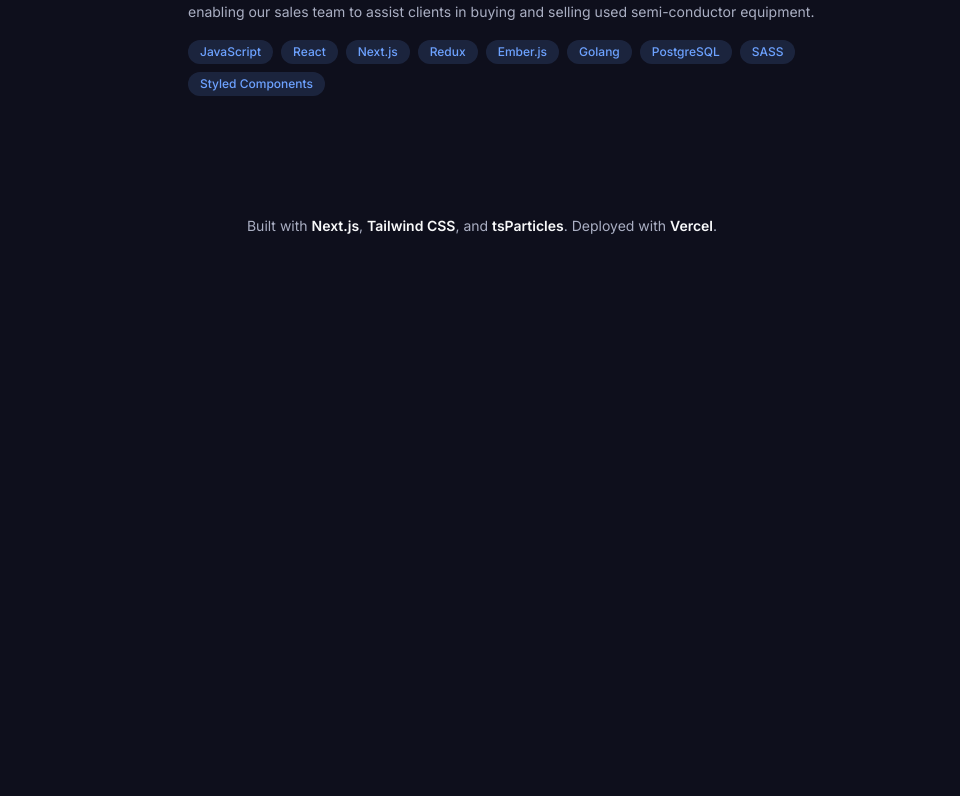
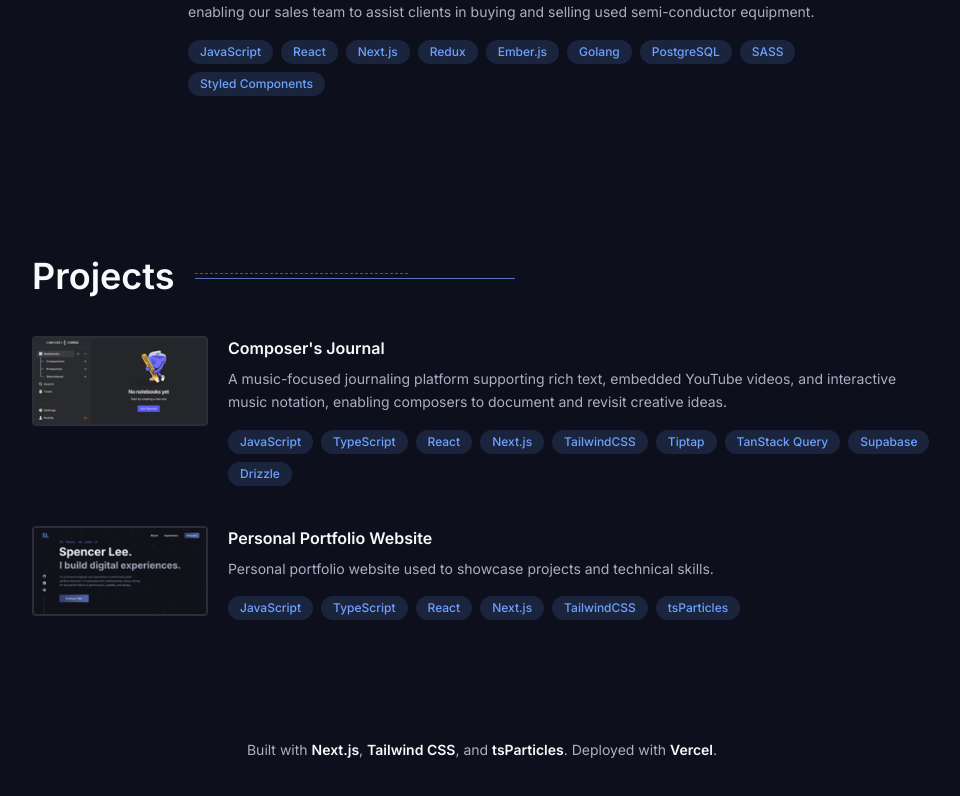
Before and after one commit to Spencer-J-Lee/portfolio-website-v1, a Next.js app: page / in a window 1280 px wide. Shown: the part 1814-2610 px from the top of the page, without its empty margins (158-1118 px from the left). Before the commit the page ends 2130 px from the top, so only its background shows below. Built offline with nearby package versions, Linux system fonts and the light colour scheme.

Commit message:
Add projects

```diff
--- a/src/components/common/infoCard/CardWrapper.tsx
+++ b/src/components/common/infoCard/CardWrapper.tsx
@@ -1,12 +1,21 @@
+import clsx from "clsx";
 import { ReactNode } from "react";
 
 interface CardWrapperProps {
   children: ReactNode;
+  variant: "experience" | "project";
 }
 
-export const CardWrapper = ({ children }: CardWrapperProps) => {
+export const CardWrapper = ({ children, variant }: CardWrapperProps) => {
   return (
-    <div className="group relative flex flex-col gap-2 lg:grid lg:grid-cols-[1fr_6fr] lg:gap-8">
+    <div
+      className={clsx(
+        "group relative flex flex-col gap-2 lg:grid",
+        variant === "experience"
+          ? "lg:grid-cols-[1fr_6fr] lg:gap-8"
+          : "lg:grid-cols-[1fr_4fr] lg:gap-5",
+      )}
+    >
       <div className="group-hover:bg-background-hover absolute -inset-4 hidden rounded transition-colors lg:block" />
       {children}
     </div>
--- a/src/components/experienceSection/ExperienceCard.tsx
+++ b/src/components/experienceSection/ExperienceCard.tsx
@@ -12,7 +12,7 @@ export const ExperienceCard = ({ data }: ExperienceCardProps) => {
   const { dateStr, role, company, ...otherData } = data;
 
   return (
-    <CardWrapper>
+    <CardWrapper variant="experience">
       <div className="text-muted/70 z-10 mt-0.5 text-xs font-medium tracking-wider lg:text-right lg:text-sm">
         {dateStr}
       </div>
--- a/src/components/experienceSection/constants.ts
+++ b/src/components/experienceSection/constants.ts
@@ -18,6 +18,11 @@ export const SKILLS = {
   METABASE: "Metabase",
   SASS: "SASS",
   STYLED_COMPONENTS: "Styled Components",
+  TS_PARTICLES: "tsParticles",
+  SUPABASE: "Supabase",
+  DRIZZLE: "Drizzle",
+  TIPTAP: "Tiptap",
+  TANSTACK_QUERY: "TanStack Query",
 } as const;
 export type Skill = (typeof SKILLS)[keyof typeof SKILLS];
 
--- a/src/components/navbar/Navbar.tsx
+++ b/src/components/navbar/Navbar.tsx
@@ -8,6 +8,7 @@ import Link from "next/link";
 import { SECTIONS } from "@/constants/sections";
 import { AnchorButton } from "../common/buttons/AnchorButton";
 import { Fade } from "../common/fades/Fade";
+import { ASSET_PATHS } from "@/constants/assetPaths";
 
 export const Navbar = () => {
   const [show, setShow] = useState(true);
@@ -51,7 +52,7 @@ export const Navbar = () => {
         <Fade direction="down" index={1}>
           <Link href={SECTIONS.HOME} className="block lg:p-2">
             <Image
-              src="/assets/logo.png"
+              src={ASSET_PATHS.LOGO}
               alt="Logo of initials SL"
               style={{ objectFit: "contain" }}
               width={40}
--- a/src/components/projectsSection/ProjectCard.tsx
+++ b/src/components/projectsSection/ProjectCard.tsx
@@ -11,14 +11,15 @@ export const ProjectCard = ({ data }: ProjectCardProps) => {
   const { image, ...otherData } = data;
 
   return (
-    <CardWrapper>
+    <CardWrapper variant="project">
       <div className="z-10">
         <Image
           src={image.src}
           alt={image.alt}
           style={{ objectFit: "cover" }}
-          width={124}
+          width={200}
           height={100}
+          className="border-border rounded-sm border-2"
         />
       </div>
 
--- a/src/components/projectsSection/data.ts
+++ b/src/components/projectsSection/data.ts
@@ -1,80 +1,45 @@
+import { ASSET_PATHS } from "@/constants/assetPaths";
 import { ProjectData } from "./types";
+import { SKILLS } from "../experienceSection/constants";
 
-// TODO add actual project data
 export const projectData: ProjectData[] = [
-  // {
-  //   image: {
-  //     src: "https://64.media.tumblr.com/0f22b614996a4aff11f1c7fe27b3b012/tumblr_p16xxhirQI1v2pqjvo1_1280.jpg",
-  //     alt: "alt",
-  //   },
-  //   link: "",
-  //   title: "Project Name 1",
-  //   description:
-  //     "Lorem ipsum dolor sit, amet consectetur adipisicing elit. Rerum delectus quas commodi iusto incidunt eius? Quibusdam ipsam mollitia harum illo.",
-  //   skills: [
-  //     "JavaScript",
-  //     "TypeScript",
-  //     "React",
-  //     "Next.js",
-  //     "Redux",
-  //     "Golang",
-  //     "PostgreSQL",
-  //     "Jest",
-  //     "React Testing Library",
-  //     "TailwindCSS",
-  //     "Material-UI",
-  //     "Storybook",
-  //     "Looker",
-  //   ],
-  // },
-  // {
-  //   image: {
-  //     src: "https://64.media.tumblr.com/0f22b614996a4aff11f1c7fe27b3b012/tumblr_p16xxhirQI1v2pqjvo1_1280.jpg",
-  //     alt: "alt",
-  //   },
-  //   link: "",
-  //   title: "Project Name 2",
-  //   description:
-  //     "Lorem ipsum dolor sit, amet consectetur adipisicing elit. Rerum delectus quas commodi iusto incidunt eius? Quibusdam ipsam mollitia harum illo.",
-  //   skills: [
-  //     "JavaScript",
-  //     "TypeScript",
-  //     "React",
-  //     "Next.js",
-  //     "Redux",
-  //     "Golang",
-  //     "PostgreSQL",
-  //     "Jest",
-  //     "React Testing Library",
-  //     "TailwindCSS",
-  //     "Material-UI",
-  //     "Storybook",
-  //     "Looker",
-  //   ],
-  // },
-  // {
-  //   image: {
-  //     src: "https://64.media.tumblr.com/0f22b614996a4aff11f1c7fe27b3b012/tumblr_p16xxhirQI1v2pqjvo1_1280.jpg",
-  //     alt: "alt",
-  //   },
-  //   link: "",
-  //   title: "Project Name 3",
-  //   description:
-  //     "Lorem ipsum dolor sit, amet consectetur adipisicing elit. Rerum delectus quas commodi iusto incidunt eius? Quibusdam ipsam mollitia harum illo.",
-  //   skills: [
-  //     "JavaScript",
-  //     "TypeScript",
-  //     "React",
-  //     "Next.js",
-  //     "Redux",
-  //     "Golang",
-  //     "PostgreSQL",
-  //     "Jest",
-  //     "React Testing Library",
-  //     "TailwindCSS",
-  //     "Material-UI",
-  //     "Storybook",
-  //     "Looker",
-  //   ],
-  // },
+  {
+    image: {
+      src: ASSET_PATHS.PROJECT_COMPOSERS_JOURNAL,
+      alt: "Snapshot of composer's journal application.",
+    },
+    link: "https://github.com/Spencer-J-Lee/composers-journal",
+    title: "Composer's Journal",
+    description:
+      "A music-focused journaling platform supporting rich text, embedded YouTube videos, and interactive music notation, enabling composers to document and revisit creative ideas.",
+    skills: [
+      SKILLS.JAVASCRIPT,
+      SKILLS.TYPESCRIPT,
+      SKILLS.REACT,
+      SKILLS.NEXTJS,
+      SKILLS.TAILWINDCSS,
+      SKILLS.TIPTAP,
+      SKILLS.TANSTACK_QUERY,
+      SKILLS.SUPABASE,
+      SKILLS.DRIZZLE,
+    ],
+  },
+  {
+    image: {
+      src: ASSET_PATHS.PROJECT_PORTFOLIO_WEBSITE,
+      alt: "Snapshot of personal portfolio website.",
+    },
+    link: "https://www.spencerjlee.com/",
+    title: "Personal Portfolio Website",
+    description:
+      "Personal portfolio website used to showcase projects and technical skills.",
+    skills: [
+      SKILLS.JAVASCRIPT,
+      SKILLS.TYPESCRIPT,
+      SKILLS.REACT,
+      SKILLS.NEXTJS,
+      SKILLS.TAILWINDCSS,
+      SKILLS.TS_PARTICLES,
+    ],
+  },
 ];
--- /dev/null
+++ b/src/constants/assetPaths.ts
@@ -0,0 +1,5 @@
+export const ASSET_PATHS = {
+  LOGO: "/assets/logo.png",
+  PROJECT_PORTFOLIO_WEBSITE: "/assets/project-portfolio-website.png",
+  PROJECT_COMPOSERS_JOURNAL: "/assets/project-composer's-journal.png",
+};
```
Also changed, not shown: public/assets/project-composer's-journal.png (added), public/assets/project-portfolio-website.png (added).
